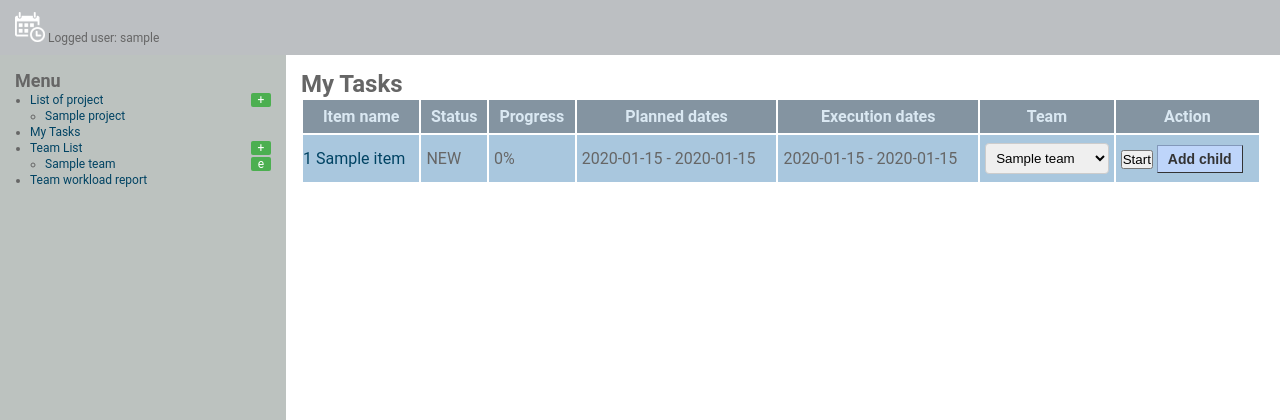
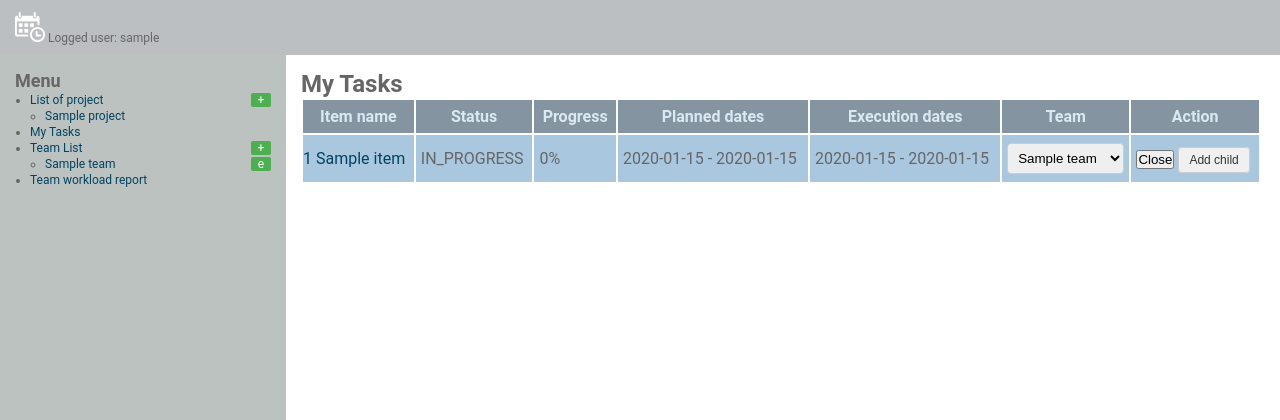
Before and after one commit to asarbs/SimplePlanner, a Django app: page /PlannerApp/my_tasks in a window 1280 px wide. Shown: the top 420 px of the page. Run offline with Django 3.2, Linux system fonts and the light colour scheme; a user stored in the database is signed in; tables that the repository leaves empty hold one stand-in row (values such as "Sample post"); parts of the project's set-up code (start-up, migrations or seed data) failed here and were passed over; some libraries are stand-ins or nearby versions; some web fonts are replaced.

Commit message:
start changes in status reporting + button css + clean ip in admin

```diff
--- a/PlannerProject/PlannerApp/models.py
+++ b/PlannerProject/PlannerApp/models.py
@@ -11,10 +11,10 @@ from simple_history import register
 
 
 class Status(Enum):
-    NEW = 1
-    GROOMED = 2
-    IN_PROGRESS = 3
-    IN_TESTING = 4
+    IN_PROGRESS = 1
+    IN_TESTING = 2
+    NEW = 3
+    GROOMED = 4
     DONE = 5
     REJECTED = 6
     DEPLOYED = 7
@@ -112,6 +112,15 @@ class Item(MPTTModel):
         progress = progress / children_count
         return round(progress)
 
+    def getStatus(self):
+        childrens = Item.objects.filter(parent=self)
+        if childrens.count() == 0:
+            return self.status
+        else:
+            child_status = []
+            for children in childrens:
+                child_status.append(children.getStatus())
+            return min(child_status)
 
     class MPTTMeta:
         order_insertion_by = ['priority']
--- a/PlannerProject/PlannerApp/templatetags/item_tree_table.py
+++ b/PlannerProject/PlannerApp/templatetags/item_tree_table.py
@@ -32,7 +32,7 @@ def build_team_select(selectedTeam, nodeItem):
 def progress_select(nodeItem):
     if not nodeItem.is_leaf_node():
         return ""
-    ss = '<select id="item_progress_{0}" onchange="updateProgress({0})">\n'.format(nodeItem.id)
+    ss = '<select id="item_progress_{0}" onchange="updateProgress({0})" class="select_progress">\n'.format(nodeItem.id)
     ss += '<option value="0">--</option>\n'
     for p in range(0,110,10):
         selected = ''
@@ -47,7 +47,7 @@ def build_item_line(nodeItem, line):
     line_class = "even" if line % 2 == 0 else "odd"
     ss = '<tr class="'+ line_class +'">\n'
     ss += '<td style="padding-left: {0}px;"><a href="{1}">{2}</a></td>\n'.format((nodeItem.generation * 10), reverse('item-details', args=(nodeItem.id,) ), nodeItem)
-    ss += '<td id="statusItem_'+ str(nodeItem.id) +'">{0}</td>'.format(Status(nodeItem.status))
+    ss += '<td id="statusItem_'+ str(nodeItem.id) +'">{0}</td>'.format(Status(nodeItem.getStatus()))
     ss += '<td>{0}%</td>'.format(nodeItem.progress)
     ss += '<td>{0} - {1}</td>\n'.format(nodeItem.planned_start_date, nodeItem.planned_end_date)
     ss += '<td id="dates_{0}">{1} - {2}</td>\n'.format(nodeItem.id, nodeItem.start_date, nodeItem.end_date)
--- a/PlannerProject/PlannerApp/views.py
+++ b/PlannerProject/PlannerApp/views.py
@@ -154,7 +154,10 @@ def setItemStatus(request, pk, status):
         item.end_date = datetime.now()
     item.assignment = request.user
     item.save()
-    return item
+    out = [item]
+    for ancestor in item.get_ancestors():
+        out.extend( setItemStatus(request, ancestor.pk, status) )
+    return out
 
 def startItem(request, pk=None):
     setItemStatus(request, pk, Status.IN_PROGRESS)
@@ -223,24 +226,34 @@ class TeamEdit(UpdateView):
 
 def ajax_start_item(request, pk):
     if request.method == "GET" and request.is_ajax():
-        item = setItemStatus(request, pk, Status.IN_PROGRESS)
-        d = {'status': "OK",
-        'newState': str(Status.IN_PROGRESS),
-        'start_date': item.start_date.strftime("%m/%d/%Y") if item.start_date is not None else '-#-',
-        'end_date': item.end_date.strftime("%m/%d/%Y") if item.end_date is not None else '-#-',
-        }
+        changed_items = setItemStatus(request, pk, Status.IN_PROGRESS)
+        d = {'status': "OK", 'items': [] }
+        for item in changed_items:
+            d['items'].append(
+                {'item_id': item.id,
+                'newState': str(Status.IN_PROGRESS),
+                'start_date': item.start_date.strftime("%m/%d/%Y") if item.start_date is not None else '-#-',
+                'end_date': item.end_date.strftime("%m/%d/%Y") if item.end_date is not None else '-#-',
+                }
+            )
+
         return HttpResponse(json.dumps(d), content_type="application/json")
     else:
         return HttpResponse(json.dumps({'status': "NOK"}), content_type="application/json")
 
 def ajax_close_item(request, pk):
     if request.method == "GET" and request.is_ajax():
-        item = setItemStatus(request, pk, Status.DONE)
-        d = {'status': "OK",
-        'newState': str(Status.DONE),
-        'start_date': item.start_date.strftime("%m/%d/%Y") if item.start_date is not None else '-#-',
-        'end_date': item.end_date.strftime("%m/%d/%Y") if item.end_date is not None else '-#-',
-        }
+        changed_items = setItemStatus(request, pk, Status.DONE)
+        d = {'status': "OK", 'items': [] }
+        for item in changed_items:
+            d['items'].append(
+                {'item_id': item.id,
+                'newState': str(Status.DONE),
+                'start_date': item.start_date.strftime("%m/%d/%Y") if item.start_date is not None else '-#-',
+                'end_date': item.end_date.strftime("%m/%d/%Y") if item.end_date is not None else '-#-',
+                }
+            )
+
         return HttpResponse(json.dumps(d), content_type="application/json")
     else:
         return HttpResponse(json.dumps({'status': "NOK"}), content_type="application/json")
--- a/PlannerProject/static/main.css
+++ b/PlannerProject/static/main.css
@@ -26,15 +26,13 @@
 
 .button
 {
-  font: bold 14px Arial;
+  font: normal 12px Arial;
   text-decoration: none;
-  background-color: #bed5fa;
+  background-color: #F0F0F0;
   color: #333333;
   padding: 5px 10px 5px 10px;
-  border-top: 1px solid #8298ba;
-  border-right: 1px solid #333333;
-  border-bottom: 1px solid #333333;
-  border-left: 1px solid #8298ba;
+  border: 1px solid #ccc; /* Gray border */
+  border-radius: 4px; /* Rounded borders */
 }
 
 .errorlist
@@ -51,6 +49,10 @@ input[type=text], select, textarea {
   margin-top: 6px; /* Add a top margin */
   margin-bottom: 16px; /* Bottom margin */
   resize: vertical /* Allow the user to vertically resize the textarea (not horizontally) */
+}
+
+select.select_progress {
+  width: 50px;
 }
 
 input[type=date], select, textarea {
--- a/PlannerProject/templates/head.html
+++ b/PlannerProject/templates/head.html
@@ -14,14 +14,18 @@ function startItem(itemId)
 {
     $.get("/PlannerApp/ajax-start-item/"+itemId, function(data, status)
     {
-        console.log("statusItem_"+itemId)
+        console.log(data['items'])
         if (data['status'] == "OK")
         {
-            console.log(data);
-            var elem = document.getElementById( "statusItem_"+itemId )
-            elem.innerHTML = data['newState']
-            var elem = document.getElementById( "dates_"+itemId )
-            elem.innerHTML = data['start_date'] + "-" + data['end_date']
+            for(d in data['items'])
+            {
+                console.log(d['itemId'])
+                var elem = document.getElementById( "statusItem_"+d['itemId'] )
+                console.log(elem)
+                elem.innerHTML = d['newState']
+                var elem = document.getElementById( "dates_"+d['itemId'] )
+                elem.innerHTML = d['start_date'] + "-" + data['end_date']
+            }
         }
     });
 }
@@ -33,11 +37,11 @@ function closeItem(itemId)
         console.log(data)
         if (data['status'] == "OK")
         {
-            console.log(data);
-            var elem = document.getElementById( "statusItem_"+itemId )
-            elem.innerHTML = data['newState']
-            var elem = document.getElementById( "dates_"+itemId )
-            elem.innerHTML = data['start_date'] + "-" + data['end_date']
+            // console.log(data);
+            // var elem = document.getElementById( "statusItem_"+itemId )
+            // elem.innerHTML = data['newState']
+            // var elem = document.getElementById( "dates_"+itemId )
+            // elem.innerHTML = data['start_date'] + "-" + data['end_date']
         }
     });
 }
```
Also changed, not shown: PlannerProject/PlannerApp/admin.py (+4 -7 lines).
